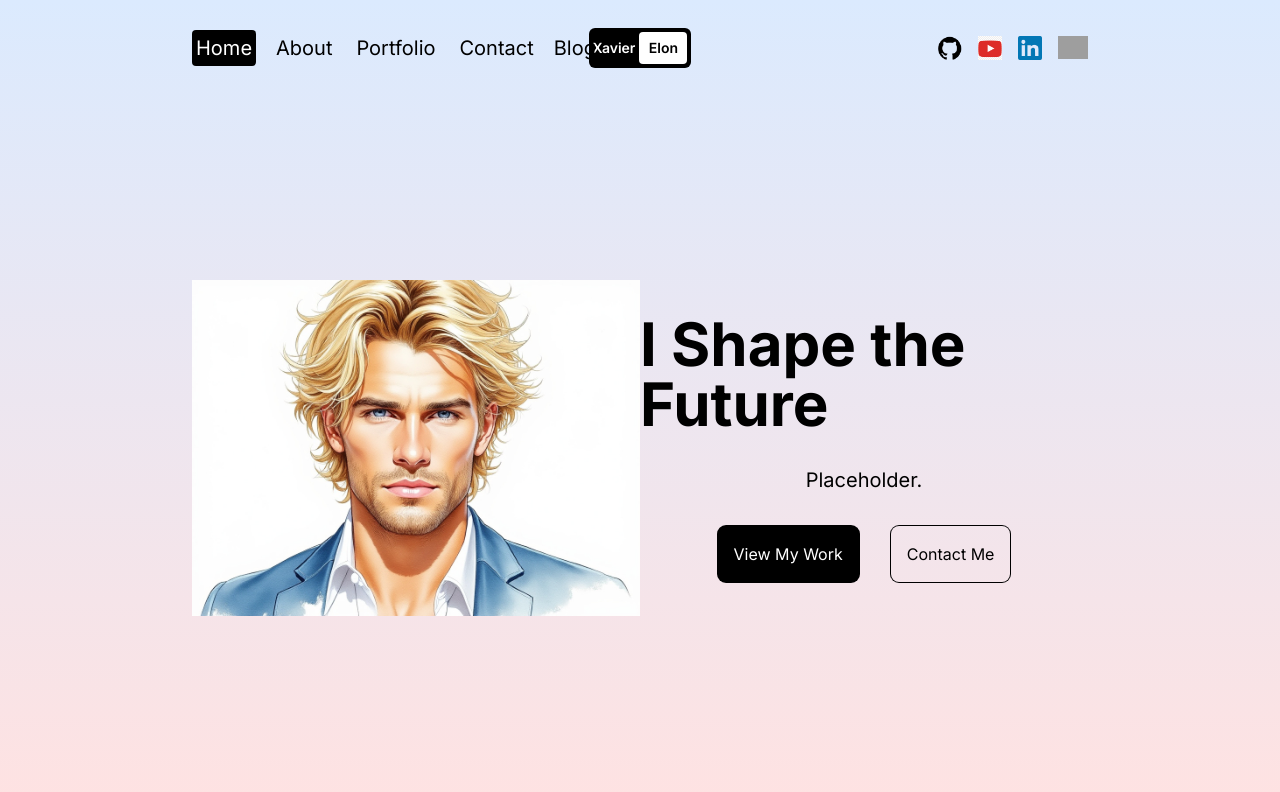
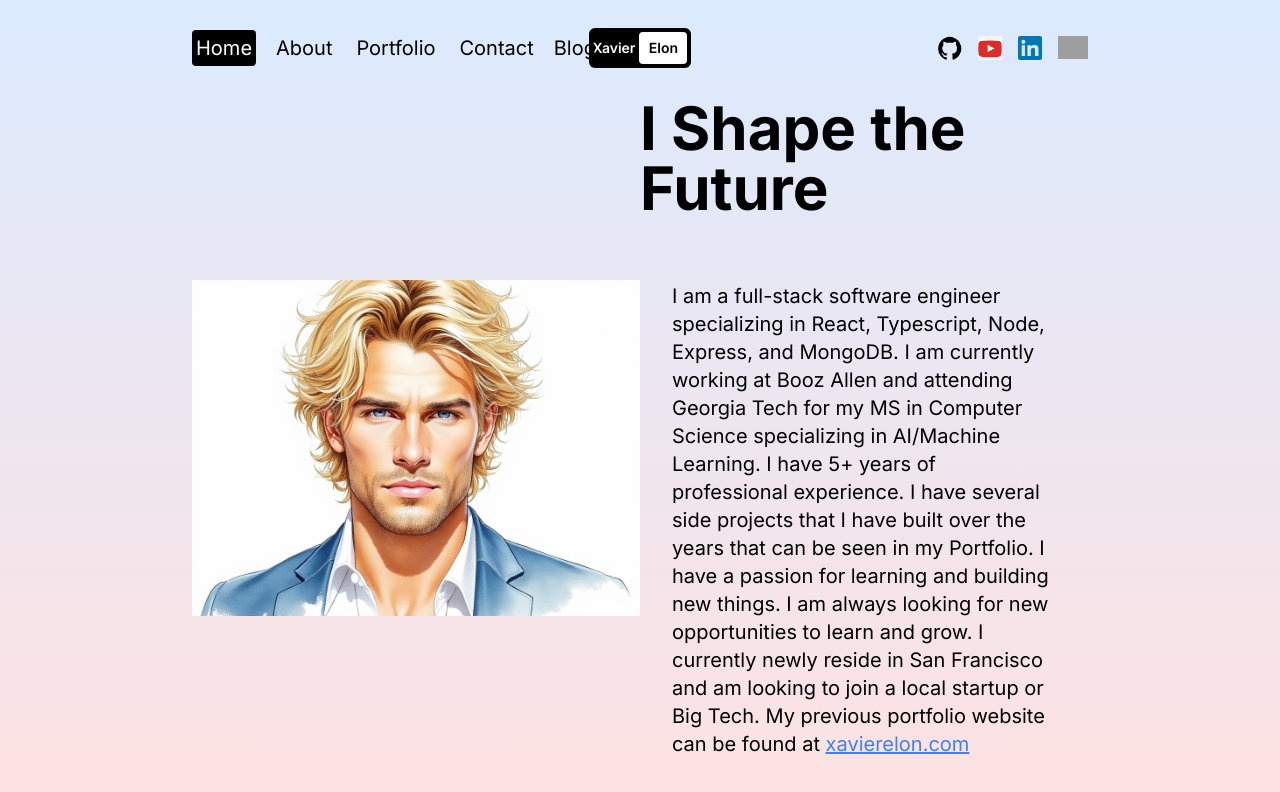
Before and after one commit to XavierElon/xavierelon-portfolio, a Next.js app: page / in a window 1280 px wide. Shown: the top 792 px of the page. Built offline with nearby package versions, Linux system fonts and the light colour scheme; grey boxes are pictures that could not be loaded.

Commit message:
update home page

```diff
--- a/src/app/page.jsx
+++ b/src/app/page.jsx
@@ -2,6 +2,7 @@
 
 import React from 'react'
 import Image from 'next/image'
+import Link from 'next/link'
 import { motion } from 'framer-motion'
 import me from '../../public/hero2.jpg'
 
@@ -21,20 +22,43 @@ const Homepage = () => {
         {/* TEXT CONTAINER */}
         <div className="h-1/2 lg:h-full lg:w-1/2 flex flex-col gap-8 items-center justify-center">
           {/* TITLE */}
-          <h1 className="text-4xl md:text-6xl font-bold">I Shape the Future</h1>
+          <h1 className="text-4xl md:text-6xl font-bold mt-20">
+            I Shape the Future
+          </h1>
           {/* DESC */}
-          <p className="md:text-xl">Placeholder.</p>
+          <p className="md:text-xl p-8">
+            I am a full-stack software engineer specializing in React,
+            Typescript, Node, Express, and MongoDB. I am currently working at
+            Booz Allen and attending Georgia Tech for my MS in Computer Science
+            specializing in AI/Machine Learning. I have 5+ years of professional
+            experience. I have several side projects that I have built over the
+            years that can be seen in my Portfolio. I have a passion for
+            learning and building new things. I am always looking for new
+            opportunities to learn and grow. I currently newly reside in San
+            Francisco and am looking to join a local startup or Big Tech. My
+            previous portfolio website can be found at{' '}
+            <Link
+              href="https://xavierelon.com"
+              target="_blank"
+              rel="noopener noreferrer"
+              className="text-blue-500 underline hover:text-blue-700"
+            >
+              xavierelon.com
+            </Link>
+          </p>
           {/* BUTTONS */}
           <div className="w-full flex gap-4 justify-center">
+            <Link href="/portfolio">
               <button className="p-4 rounded-lg ring-1 ring-black bg-black text-white">
                 View My Work
               </button>
-            <div>
-              <div></div>
-            </div>
+            </Link>
+
+            <Link href="/contact">
               <button className="p-4 rounded-lg ring-1 ring-black">
                 Contact Me
               </button>
+            </Link>
           </div>
         </div>
       </div>
```
Lines whose indentation alone changed are shown as unchanged.
